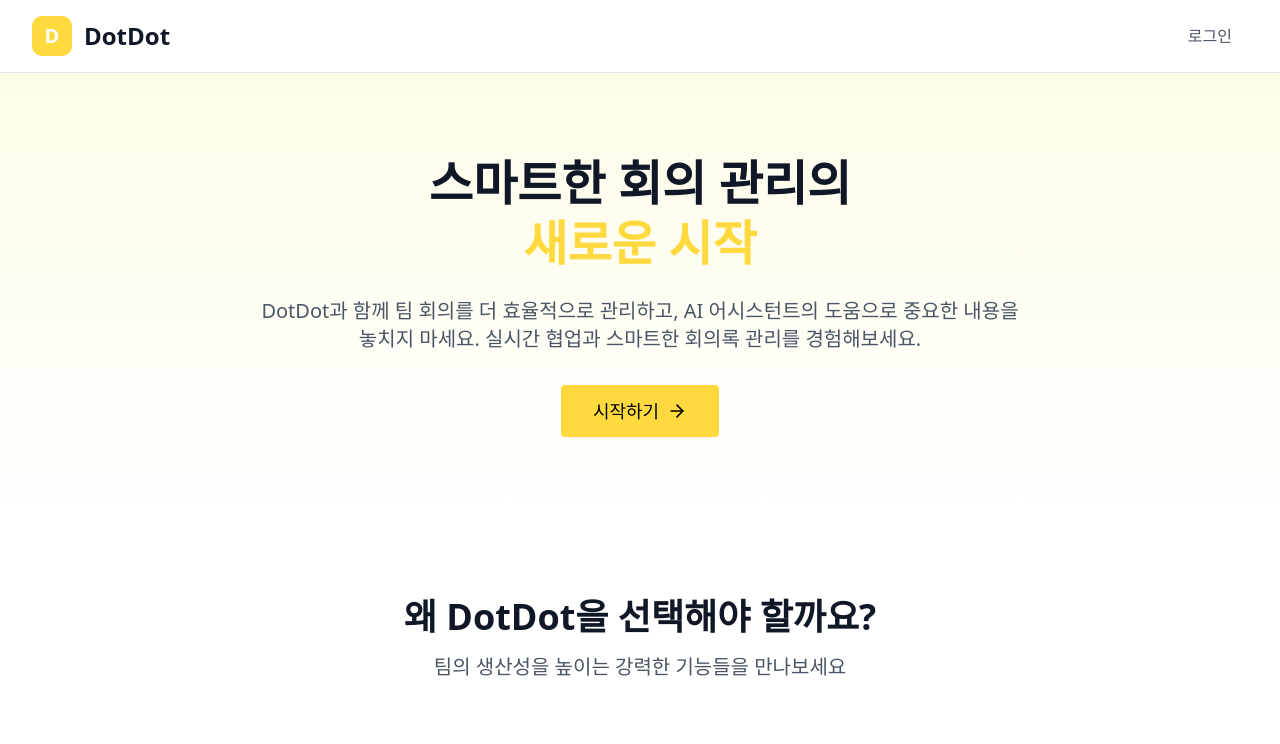
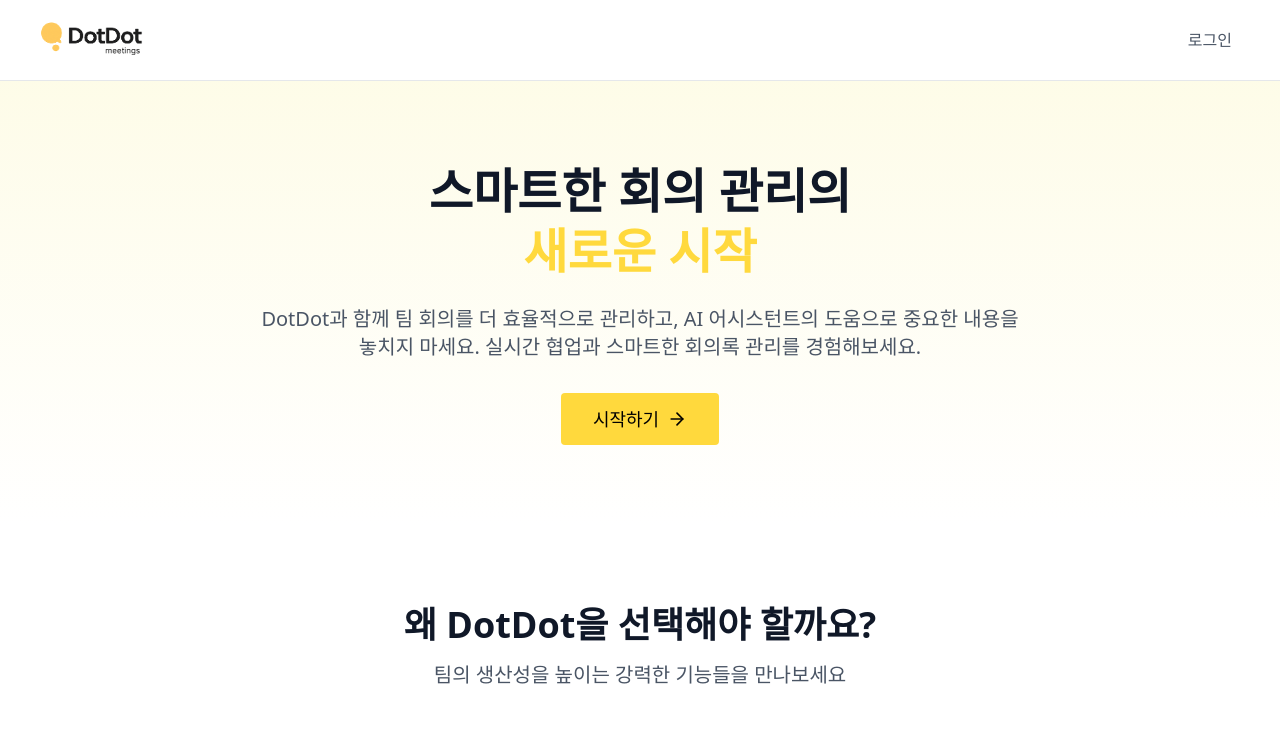
Before and after one commit to DotDot5/DotDot_FE, a Next.js app: page / in a window 1280 px wide. Shown: the top 744 px of the page. Built offline with nearby package versions, Linux system fonts and the light colour scheme.

Commit message:
fix : 시작 페이지 로고 변경

```diff
--- a/src/app/page.tsx
+++ b/src/app/page.tsx
@@ -1,11 +1,12 @@
-"use client";
+'use client';
 
-import Link from "next/link";
-import { useRouter } from "next/navigation";
+import Link from 'next/link';
+import { useRouter } from 'next/navigation';
 import { useCallback, useEffect } from 'react';
-import { Button } from "@/components/internal/ui/button";
-import { Card, CardContent } from "@/components/internal/ui/card";
-import { Calendar, Mic, MessageSquare, Users, Play, ArrowRight } from "lucide-react";
+import { Button } from '@/components/internal/ui/button';
+import { Card, CardContent } from '@/components/internal/ui/card';
+import { Calendar, Mic, MessageSquare, Users, Play, ArrowRight } from 'lucide-react';
+import Image from 'next/image';
 
 function isValidAccessToken(token: string | null): boolean {
   if (!token) return false;
@@ -28,8 +29,8 @@ export default function Home() {
     }
   }, [router]);
 
-  const goLogin = useCallback(() => router.push("/auth/login"), [router]);
-  const goSignup = useCallback(() => router.push("/auth/signup"), [router]);
+  const goLogin = useCallback(() => router.push('/auth/login'), [router]);
+  const goSignup = useCallback(() => router.push('/auth/signup'), [router]);
 
   const features = [
     {
@@ -60,12 +61,19 @@ export default function Home() {
       <header className="bg-white border-b border-gray-200 sticky top-0 z-50">
         <div className="max-w-7xl mx-auto px-4 sm:px-6 lg:px-8">
           <div className="flex justify-between items-center py-4">
-            <Link href="/" className="flex items-center">
-              <div className="w-10 h-10 bg-[#FFD93D] rounded-lg flex items-center justify-center">
-                <span className="text-white font-bold text-xl">D</span>
+            <Link href="/" className="flex items-center h-12">
+              {' '}
+              <div className="relative w-[120px] h-full">
+                <Image
+                  src="/assets/DotDot_logo2.png"
+                  alt="DotDot 로고"
+                  fill
+                  className="object-contain" // 상하 여백 줄여서 맞춤
+                  priority
+                />
               </div>
-              <span className="ml-3 text-2xl font-bold text-gray-900">DotDot</span>
             </Link>
+
             <div className="flex items-center gap-4">
               <Button
                 variant="ghost"
@@ -171,7 +179,6 @@ export default function Home() {
               </p>
             </div>
           </div>
-
         </div>
       </section>
 
```
Also changed, not shown: public/assets/DotDot_logo2.png (added).
